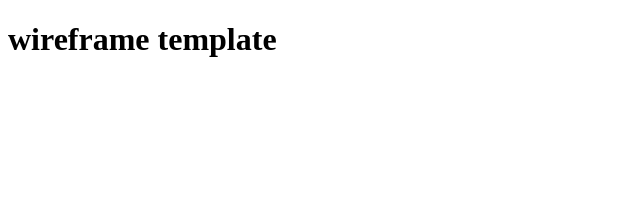
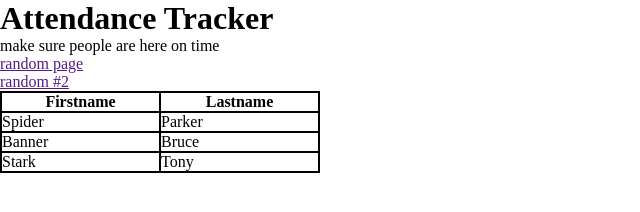
Before and after one commit to devanohdevan/CIS233DA, a plain HTML site: page week 1/Week1.Html in a window 1280 px wide. Shown: the whole page, without its empty margins (0-640 px from the left). Drawn offline with Linux system fonts and the light colour scheme.

Commit message:
first commit

```diff
--- a/week 1/Week1.Html
+++ b/week 1/Week1.Html
@@ -5,11 +5,42 @@
     <meta http-equiv="X-UA-Compatible" content="IE=edge" />
     <meta name="viewport" content="width=device-width, initial-scale=1.0" />
     <title>wireframe</title>
+    <link rel="stylesheet" href="style.css" />
   </head>
   <body>
-    <h1>wireframe template</h1>
-    <div>
-      <div class="wireframe"></div>
+    <h1>Attendance Tracker</h1>
+    <p>make sure people are here on time</p>
+
+    <section class="bar">
+      <nav>
+        <div class="header">
+          <ul>
+            <li><a href="">random page</a></li>
+            <li><a href="">random #2</a></li>
+          </ul>
+        </div>
+      </nav>
+    </section>
+
+    <div class="attendance">
+      <table>
+        <tr>
+          <th>Firstname</th>
+          <th>Lastname</th>
+        </tr>
+        <tr>
+          <td>Spider</td>
+          <td>Parker</td>
+        </tr>
+        <tr>
+          <td>Banner</td>
+          <td>Bruce</td>
+        </tr>
+        <tr>
+          <td>Stark</td>
+          <td>Tony</td>
+        </tr>
+      </table>
     </div>
   </body>
 </html>
--- /dev/null
+++ b/week 1/style.css
@@ -0,0 +1,18 @@
+* {
+  padding: 0;
+  margin: 0;
+}
+table {
+  width: 25%;
+  border-collapse: collapse;
+}
+th,
+td {
+  border: 2px solid;
+  width: 25%;
+}
+.button {
+  background-color: aqua;
+  border: 0%;
+  padding: 15px;
+}
```
Also changed, not shown: week 2/wireframe.html (added, +10 -0 lines), week 3/wireframe.html (added, +12 -0 lines), week 4/wireframe.html (added, +13 -0 lines), week 5/wireframe.html (added, +10 -0 lines).
